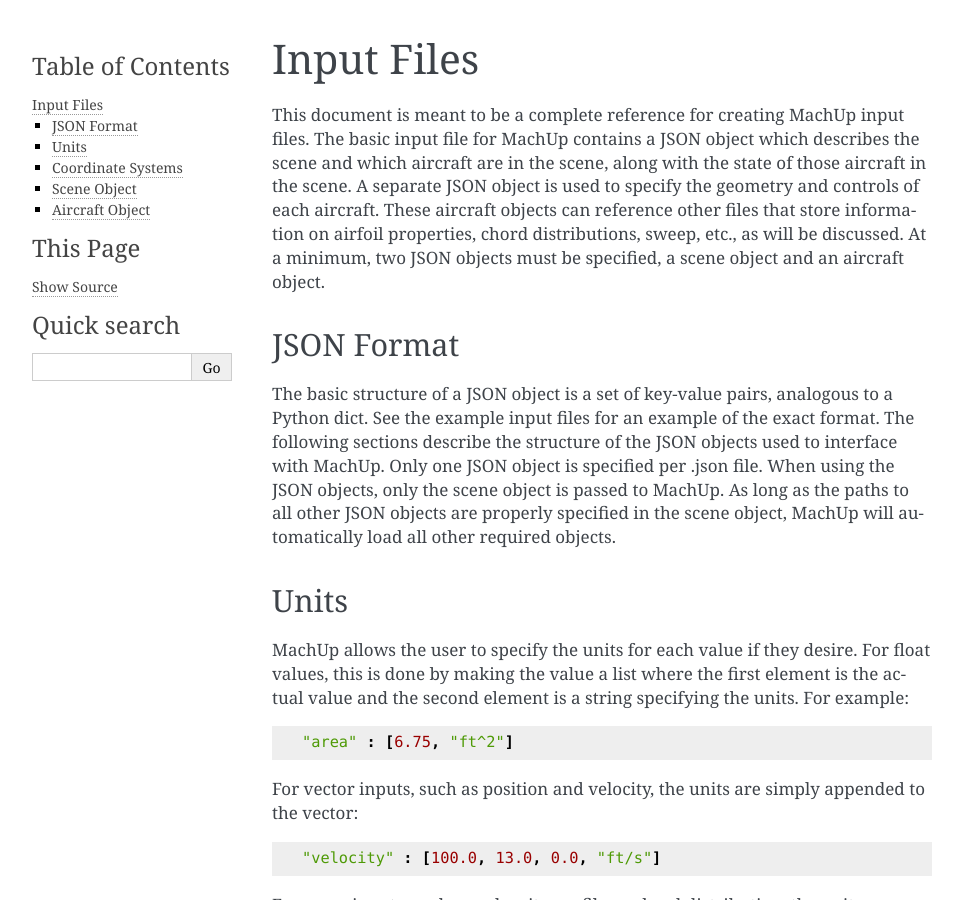
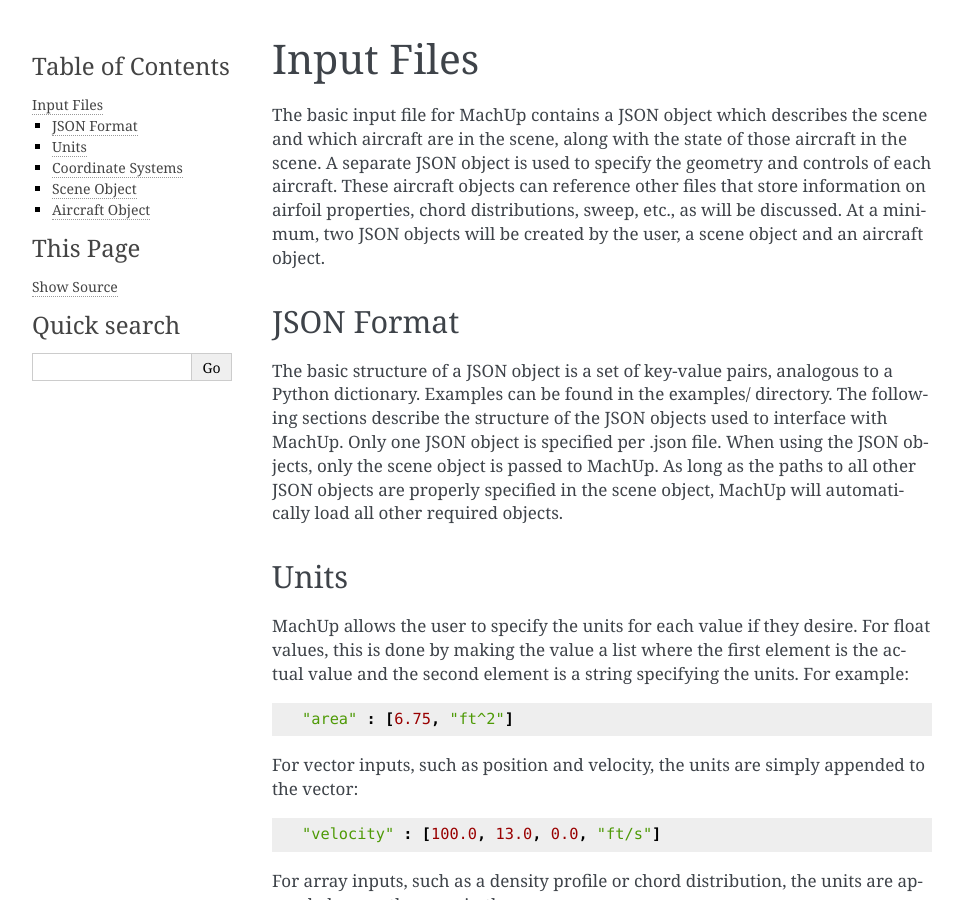
Before and after one commit to usuaero/MachUpX, a Sphinx documentation site: the page built from docs/source/creating_input_files.md, in a window 1280 px wide and 900 px high. Shown: the whole window, without its empty margins (148-1111 px from the left). Built offline with Sphinx 7.4.7, drawn with Linux system fonts in a browser that asks for light colours; some of the changed text lies outside the part shown.

Commit message:
Updated documentation.

```diff
--- a/docs/source/creating_input_files.md
+++ b/docs/source/creating_input_files.md
@@ -1,11 +1,10 @@
 # Input Files
-This document is meant to be a complete reference for creating MachUp input files. The basic input file for MachUp contains a JSON object which describes the scene and which aircraft are in the scene, along with the state of those aircraft in the scene. A separate JSON object is used to specify the geometry and controls of each aircraft. These aircraft objects can reference other files that store information on airfoil properties, chord distributions, sweep, etc., as will be discussed. At a minimum, two JSON objects must be specified, a scene object and an aircraft object.
+The basic input file for MachUp contains a JSON object which describes the scene and which aircraft are in the scene, along with the state of those aircraft in the scene. A separate JSON object is used to specify the geometry and controls of each aircraft. These aircraft objects can reference other files that store information on airfoil properties, chord distributions, sweep, etc., as will be discussed. At a minimum, two JSON objects will be created by the user, a scene object and an aircraft object.
 
 ## JSON Format
-The basic structure of a JSON object is a set of key-value pairs, analogous to a Python dict. See the example input files for an example of the exact format. The following sections describe the structure of the JSON objects used to interface with MachUp. Only one JSON object is specified per .json file. When using the JSON objects, only the scene object is passed to MachUp. As long as the paths to all other JSON objects are properly specified in the scene object, MachUp will automatically load all other required objects.
+The basic structure of a JSON object is a set of key-value pairs, analogous to a Python dictionary. Examples can be found in the examples/ directory. The following sections describe the structure of the JSON objects used to interface with MachUp. Only one JSON object is specified per .json file. When using the JSON objects, only the scene object is passed to MachUp. As long as the paths to all other JSON objects are properly specified in the scene object, MachUp will automatically load all other required objects.
 
 ## Units
-
 MachUp allows the user to specify the units for each value if they desire. For float values, this is done by making the value a list where the first element is the actual value and the second element is a string specifying the units. For example:
 
     "area" : [6.75, "ft^2"]
@@ -39,28 +38,28 @@
 | Angular deflection/position:  | "deg", "rad"                      |
 | Angular rate:                 | "deg/s", "rad/s"                  |
 | Density:                      | "slug/ft^3", "kg/m^3"             |
-| Weight:                       | "lbf", "N"                        |
+| Weight/Force:                 | "lbf", "N"                        |
+| Moment:                       | "ft lbf", "Nm"                    |
+*Note the carat is required in units containing powers. Otherwise, MachUpX will not recognize the unit specification.*
 
-Note the carat is required in units containing powers. Otherwise, MachUpX will not recognize the unit specification.
-
-Except for angular measurements, the first unit listed is the default for "English" units. The second is the default for "SI". For measurements of state and control deflections, as well as airframe geometry, the default is always degrees. For airfoil parameters, measurements may only be expressed in radians. When specifying units in an array and one of the measurements is dimensionless (e.g. span fraction), "-" should be used.
+Except for angular measurements, the first unit listed is the default for "English" units. The second is the default for "SI". For angular measurements of state and control deflections, as well as airframe geometry, the default is always degrees. For airfoil parameters, measurements may only be expressed in radians. When specifying units in an array and one of the measurements is dimensionless (e.g. span fraction), "-" should be used. Any results generated by MachUpX will be output in the default unit for the given system, regardless of how units were specified for the inputs.
 
 ## Coordinate Systems
 Throughout MachUpX, two coordinate systems are used. These are the body-fixed and earth-fixed coordinate systems. In the body-fixed coordinate system, the x-axis points forward out of the nose of the aircraft, the y-axis points to the right along the wing, and the z-axis points down. The body-fixed coordinate system has its origin at the aircraft's center of gravity.
 
 In the earth-fixed coordinate system, the x-axis points North, the y-axis points East, and the z-axis points down. The origin of the earth-fixed coordinate system is somewhat arbitrary, but it is assumed to be at sea level. In this coordinate system, the earth is assumed to be flat.
 
-![image](CoordinateSystems.jpg "Coordinate Systems in MachUpX")
+![](CoordinateSystems.jpg "Coordinate Systems in MachUpX")
 
 ## Scene Object
 The following are keys which can be specified in the scene JSON object. NOTE: all keys not marked as optional are required. Key names typed in all capitals between carats (e.g. <KEY_VALUE>) are to be deterimined by the user.
 
 >**"tag" : string, optional**
 >>A note on the specific input. Does not affect execution.
->
+>>
 >**"run" : dict, optional**
 >>Gives the analyses MachUp is to run. This must be specified if the input file is being passed as a command line argument to MachUp. Otherwise, MachUp will return without performing any calculations. If this input file is being given to the API, this does not affect execution.
->
+>>
 >>**"forces" : dict, optional**
 >>>Calculates the aerodynamic forces and moments on the aircraft at the current state.
 >>>
@@ -280,7 +279,7 @@
 >>>>Path to file containing a JSON object describing the airfoil using the above keys.
 >
 >**"wing_segments" : dict**
->>Gives the lifting surfaces for the aircraft. Wings, stabilizers, fins, etc. are all treated the same in numerical lifting-line and so should be included here as wing segments. MachUp is set up so the user can define complex geometries by attaching the ends of different wing segments together (for an example, see the /examples directory). The user can define any number of wing segments within this dict. Note that each wing segment can only have one control surface.
+>>Gives the lifting surfaces for the aircraft. Wings, stabilizers, fins, etc. are all treated the same in numerical lifting-line and so should be included here as wing segments. MachUp is set up so the user can define complex geometries by attaching the ends of different wing segments together (for an example, see the examples/ directory). The user can define any number of wing segments within this dict. Note that each wing segment can only have one control surface.
 >
 >>**"<WING_SEGMENT_NAME>" : dict**
 >>
@@ -329,11 +328,11 @@
 >>>**"chord" : float, array, or string, optional**
 >>>>Gives the chord length of the wing segment. Defined the same as "twist". Can optionally be specified as elliptic using the following definition:
 >>>
->>>>>**"chord" : ["elliptic", 1.0]
+>>>>>**"chord" : ["elliptic", 1.0]**
 >>>
 >>>>Where the number is the root chord length. Units can be specified using:
 >>>
->>>>>**"chord" : ["elliptic", 1.0, "ft"]
+>>>>>**"chord" : ["elliptic", 1.0, "ft"]**
 >>>
 >>>>Defaults to 1.0.
 >>>
```
Also changed, not shown: other parts of docs/source/creating_input_files.md (+4 -4 lines), docs/source/user_interface.md (+8 -1 lines), 1 other file.
